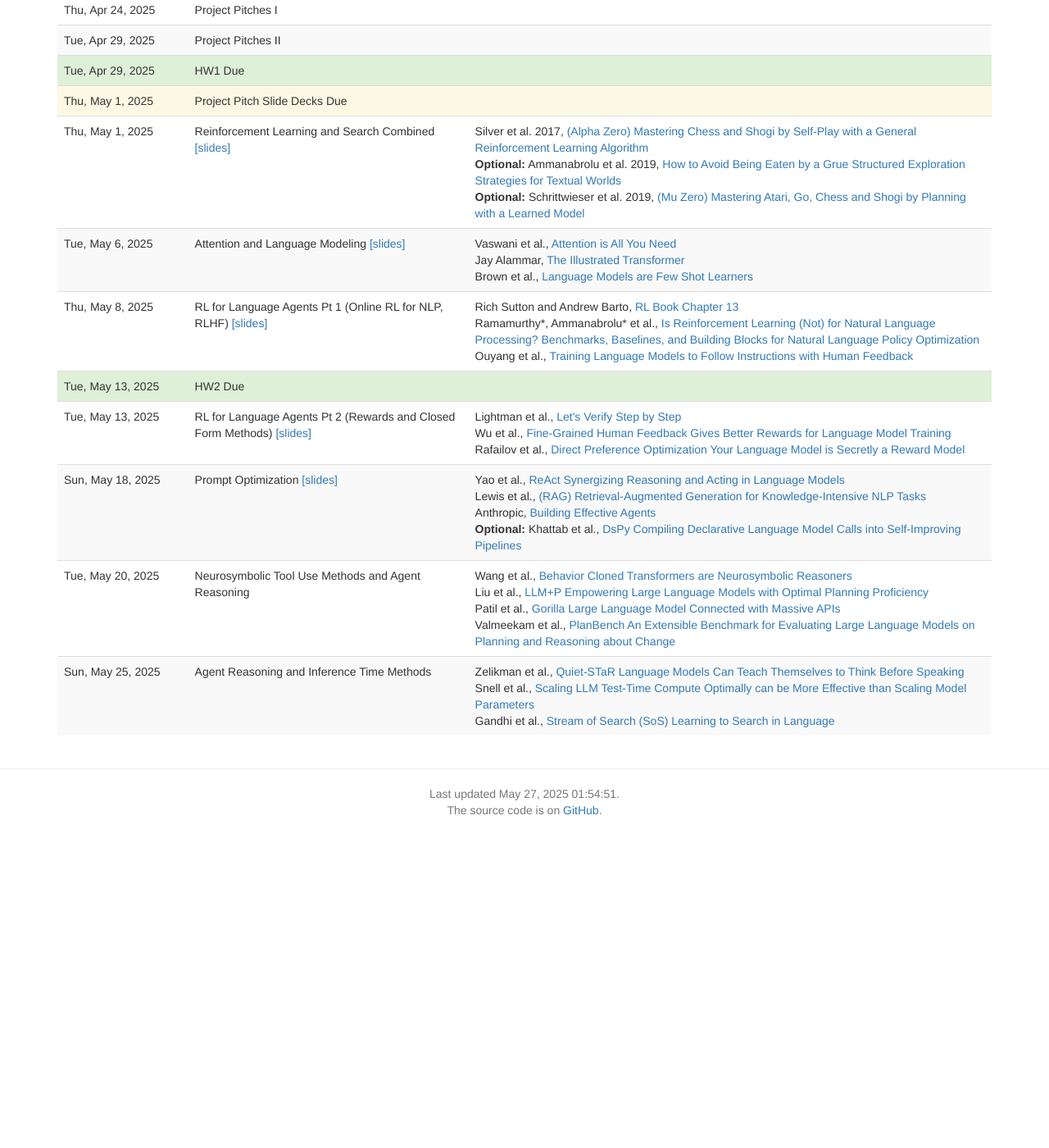
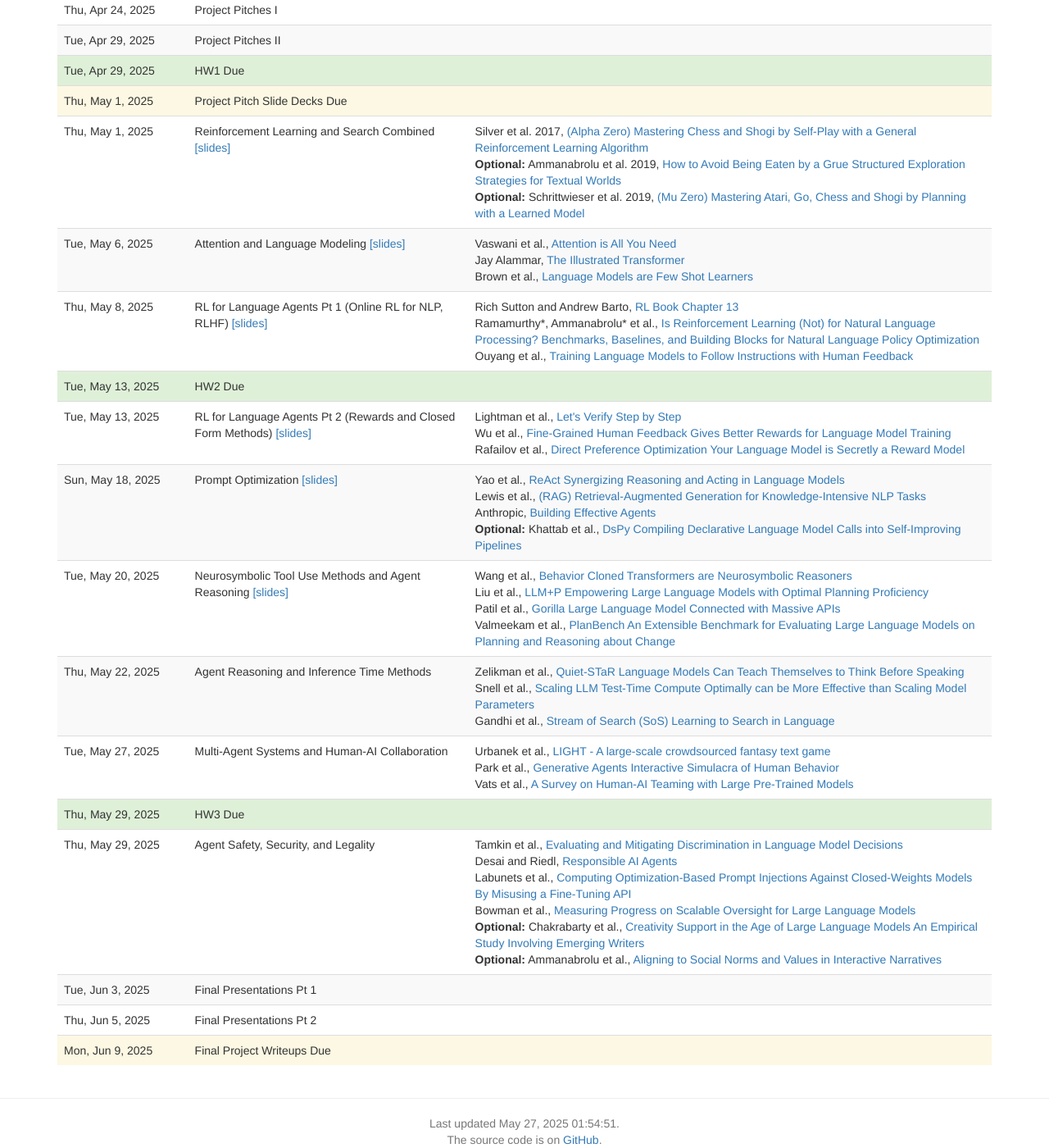
Before and after one commit to tonyroumi/intro-deep-rl-course, a Jekyll site: the page built from lectures.md, in a window 1280 px wide and 1400 px high, scrolled down 658 px. Shown: the whole window at 82% size. Built offline with Jekyll 4.4.1, drawn with Linux system fonts in a browser that asks for light colours; nearby versions of some CDN libraries; a script that is not in the unit is left out; before the commit the page ends 1656 px from its top, so only the background shows below that.

Commit message:
lectures

```diff
--- a/_data/lectures.yaml
+++ b/_data/lectures.yaml
@@ -212,7 +212,7 @@
 -
   date: 2025-05-20
   title: Neurosymbolic Tool Use Methods and Agent Reasoning
-  slides:
+  slides: neurosymbolic_control.pdf
   readings:
         -
           title: Behavior Cloned Transformers are Neurosymbolic Reasoners
@@ -231,7 +231,7 @@
           url: https://arxiv.org/abs/2206.10498
           authors: Valmeekam et al.
 -
-  date: 2025-05-25
+  date: 2025-05-22
   title: Agent Reasoning and Inference Time Methods
   slides:
   readings:
@@ -247,3 +247,67 @@
           title: Stream of Search (SoS) Learning to Search in Language
           url: https://arxiv.org/abs/2404.03683
           authors: Gandhi et al.
+-
+  date: 2025-05-27
+  title: Multi-Agent Systems and Human-AI Collaboration
+  slides:
+  readings:
+        -
+          title: LIGHT - A large-scale crowdsourced fantasy text game
+          url: https://parl.ai/projects/light
+          authors: Urbanek et al.
+        -
+          title: Generative Agents Interactive Simulacra of Human Behavior
+          url: https://arxiv.org/abs/2304.03442
+          authors: Park et al.
+        -
+          title: A Survey on Human-AI Teaming with Large Pre-Trained Models
+          url: https://arxiv.org/abs/2403.04931
+          authors: Vats et al.
+-
+  date: 2025-05-29
+  title: HW3 Due
+  type: homework
+-
+  date: 2025-05-29
+  title: Agent Safety, Security, and Legality
+  slides:
+  readings:
+        -
+          title: Evaluating and Mitigating Discrimination in Language Model Decisions
+          url: https://arxiv.org/abs/2312.03689
+          authors: Tamkin et al.
+        -
+          title: Responsible AI Agents
+          url: https://papers.ssrn.com/sol3/papers.cfm?abstract_id=5147666
+          authors: Desai and Riedl
+        -
+          title: Computing Optimization-Based Prompt Injections Against Closed-Weights Models By Misusing a Fine-Tuning API
+          url: https://arxiv.org/abs/2501.09798
+          authors: Labunets et al.
+        -
+          title: Measuring Progress on Scalable Oversight for Large Language Models
+          url: https://arxiv.org/abs/2211.03540
+          authors: Bowman et al.
+        -
+          title: Creativity Support in the Age of Large Language Models An Empirical Study Involving Emerging Writers
+          url: https://arxiv.org/abs/2309.12570
+          authors: Chakrabarty et al.
+          optional: true
+        -
+          title: Aligning to Social Norms and Values in Interactive Narratives
+          url: https://arxiv.org/abs/2205.01975
+          authors: Ammanabrolu et al.
+          optional: true
+-
+  date: 2025-06-03
+  title: Final Presentations Pt 1
+  recording:
+-
+  date: 2025-06-05
+  title: Final Presentations Pt 2
+  recording:
+-
+  date: 2025-06-09
+  title: Final Project Writeups Due
+  type: deadline
```
Also changed, not shown: 1 other file.
